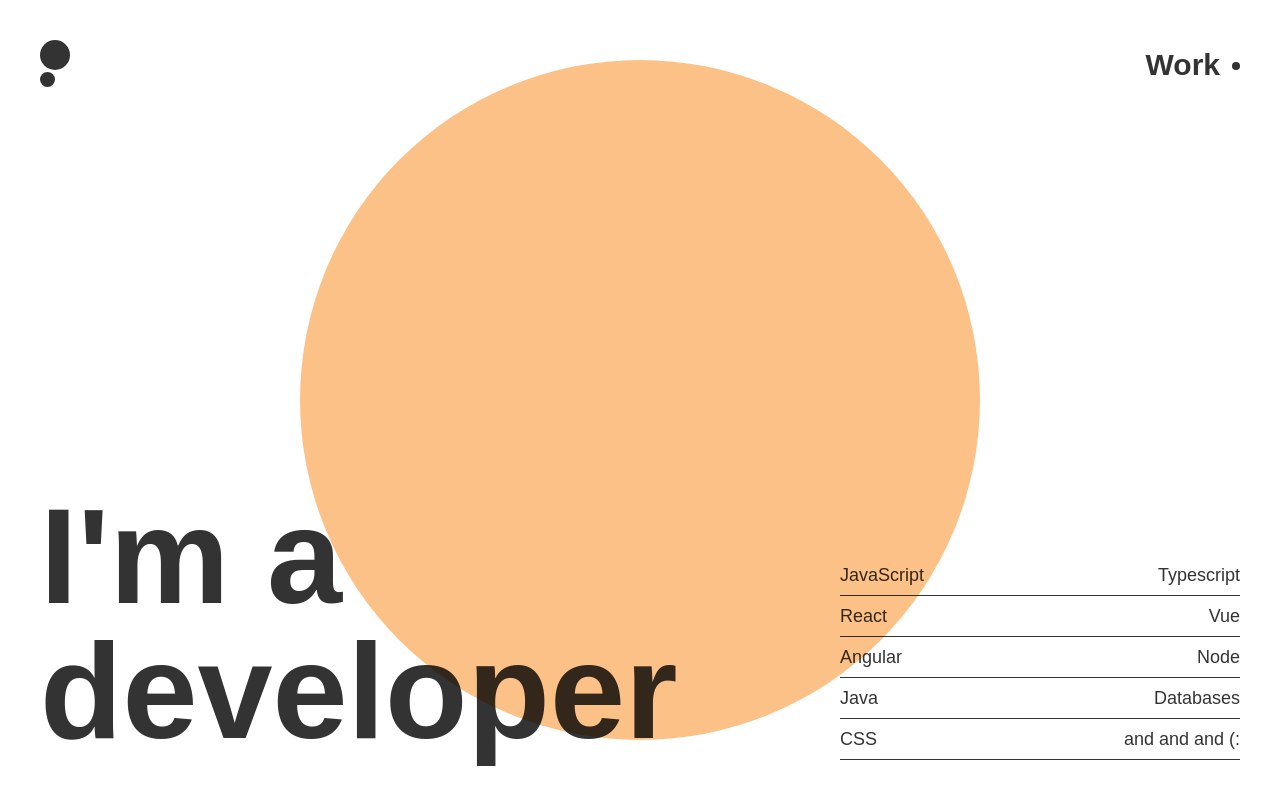
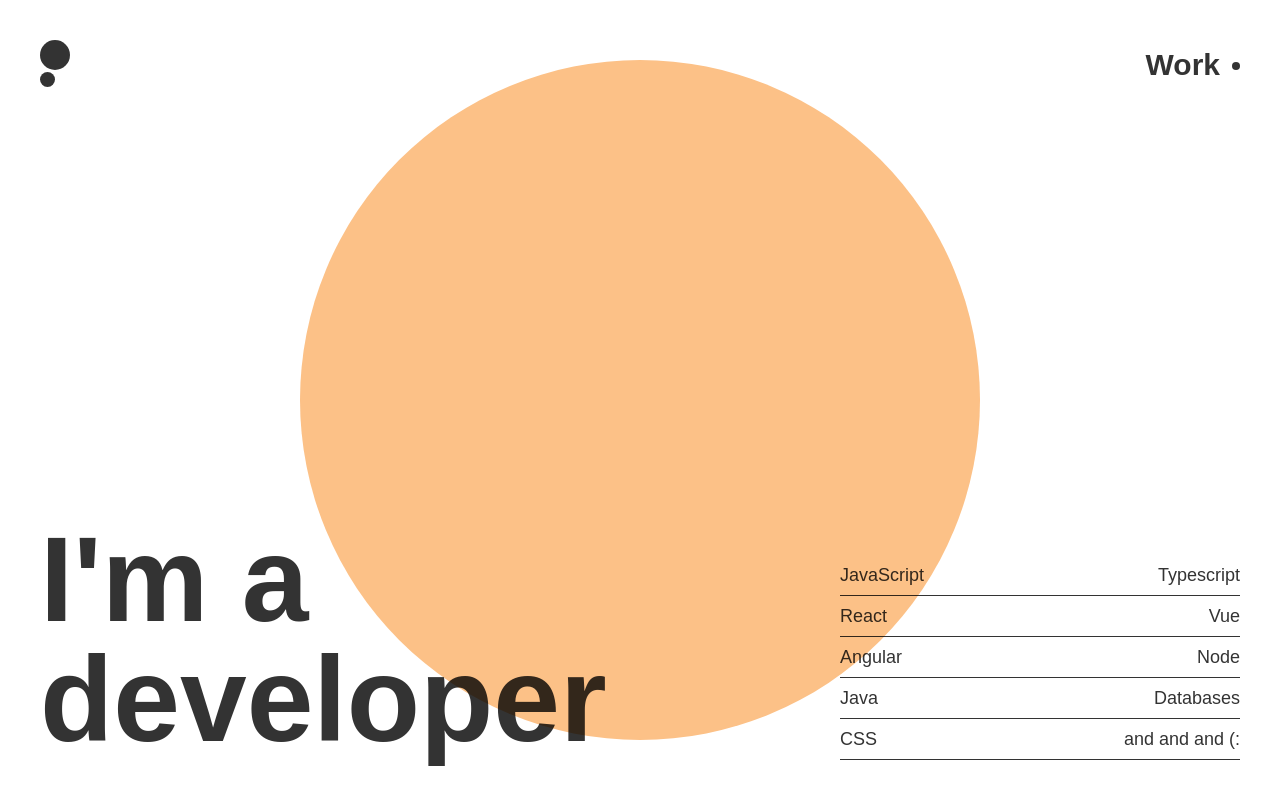
Before and after one commit to ph1p/ph1p.github.io, a Gatsby site: page /me in a window 1280 px wide. Built offline with nearby package versions, Linux system fonts and the light colour scheme; Gatsby itself is replaced by a stand-in of ours; some packages are replaced by stand-ins of ours.

Commit message:
feat(wrapper): add mainpage wrapper

```diff
--- /dev/null
+++ b/src/components/main/wrapper.js
@@ -0,0 +1,218 @@
+import React from 'react';
+import TransitionLink from 'gatsby-plugin-transition-link';
+import anime from 'animejs/lib/anime.es.js';
+import { rhythm } from '../../utils/typography';
+import { media } from '../../utils/styles';
+import Layout from '../layout';
+
+import styled from 'styled-components';
+
+const Wrapper = styled(Layout)`
+  position: relative;
+  height: 100vh;
+  padding: 40px;
+  ${media.phone`
+    padding: 20px;
+  `}
+`;
+
+const Main = styled.div`
+  position: relative;
+  z-index: 1;
+  height: 100%;
+  display: grid;
+  /* grid-template-columns: repeat(4, 1fr);
+  grid-template-rows: repeat(4, 1fr); */
+  grid-template-areas:
+    'logo navigation'
+    'bottomLeft bottomRight';
+  pointer-events: none;
+  .logo {
+    background-color: #999;
+  }
+  grid-template-columns: 1fr 1fr;
+
+  ${media.phone`
+    grid-template-areas:
+        'logo navigation'
+        'bottomLeft bottomLeft'
+        'bottomRight bottomRight';
+  `}
+`;
+
+const Logo = styled.div`
+  position: relative;
+
+  grid-area: logo;
+  &:after,
+  &:before {
+    content: '';
+    position: absolute;
+    transition: all 0.3s;
+    left: 0;
+    background-color: #000c;
+    border-radius: 100%;
+  }
+  &:after {
+    width: 30px;
+    height: 30px;
+  }
+  &:before {
+    width: 15px;
+    height: 15px;
+    top: 32px;
+  }
+`;
+
+const Navigation = styled.nav`
+  grid-area: navigation;
+  text-align: right;
+  font-weight: 600;
+  pointer-events: all;
+`;
+
+const NavItem = styled(TransitionLink)`
+  position: relative;
+  display: block;
+  font-size: ${rhythm(1)};
+  text-decoration: none;
+  padding: 0 ${props => (props.active ? '20px' : 0)} 0 0;
+  transition: all 0.3s;
+  color: #000c;
+  &:after {
+    content: '';
+    opacity: ${props => (props.active ? 1 : 0)};
+    top: 45%;
+    right: 0;
+    width: 8px;
+    height: 8px;
+    background-color: #000c;
+    border-radius: 100%;
+    position: absolute;
+    transition: all 0.4s;
+  }
+  &:hover {
+    padding: 0 20px 0 0;
+    &:after {
+      opacity: 1;
+    }
+  }
+`;
+
+const Circle = styled.div`
+  position: absolute;
+  left: 50%;
+  top: 50%;
+  transform: translate(-50%, -50%);
+  background-color: #fcc187;
+  height: 85vh;
+  width: 85vh;
+  border-radius: 100%;
+  transition: all 0.3s;
+`;
+
+const BottomLeft = styled.div`
+  align-self: end;
+  grid-area: bottomLeft;
+`;
+const BottomRight = styled.div`
+  grid-area: bottomRight;
+  align-self: end;
+  justify-self: right;
+  ${media.phone`
+    justify-self:auto;
+  `}
+`;
+
+class BlogIndex extends React.Component {
+  render() {
+    const { title, keywords, bottomLeft, bottomRight } = this.props;
+    return (
+      <Wrapper title={title} keywords={keywords}>
+        <Circle ref="circle" />
+        <Main>
+          <Logo />
+          <Navigation>
+            <NavItem
+              active="true"
+              to="/blog"
+              exit={{
+                trigger: ({ exit, node }) => {
+                  const skillsTl = anime.timeline({
+                    easing: 'cubicBezier(.5, .05, .1, .3)',
+                    duration: 1000,
+                    scale: {
+                      value: 1,
+                      duration: 0
+                    },
+                    transformOrigin: {
+                      duration: 0,
+                      value: '0 0 0'
+                    },
+                    translateX: {
+                      value: 0,
+                      duration: 0
+                    }
+                  });
+                  skillsTl.add({
+                    targets: [this.refs.bottomRight, this.refs.bottomLeft],
+                    opacity: {
+                      value: 0,
+                      duration: 400
+                    },
+                    scale: {
+                      value: 2,
+                      duration: 500
+                    }
+                  });
+
+                  const tl = anime.timeline({
+                    easing: 'cubicBezier(.5, .05, .1, .3)',
+                    transformOrigin: {
+                      duration: 0,
+                      value: '0 0 0'
+                    },
+                    scale: {
+                      value: 1,
+                      duration: 0
+                    },
+                    duration: 1000
+                  });
+                  tl.add({
+                    targets: this.refs.circle,
+                    translateY: {
+                      value: '-50%',
+                      duration: 0
+                    },
+                    translateX: {
+                      value: '-50%',
+                      duration: 0
+                    },
+                    scale: {
+                      value: 2,
+                      duration: 0
+                    },
+                    opacity: {
+                      value: 0,
+                      duration: 200
+                    }
+                  });
+                },
+                length: 1
+              }}
+              entry={{
+                delay: 0.5
+              }}
+            >
+              Work
+            </NavItem>
+          </Navigation>
+          <BottomLeft ref="bottomLeft">{bottomLeft}</BottomLeft>
+          <BottomRight ref="bottomRight">{bottomRight}</BottomRight>
+        </Main>
+      </Wrapper>
+    );
+  }
+}
+
+export default BlogIndex;
--- a/src/pages/index.js
+++ b/src/pages/index.js
@@ -39,6 +39,7 @@ const LogoWrapper = styled.div`
   pointer-events: none;
   width: ${largeCircleDiameter - 1}px;
   cursor: none;
+  height: 100vh;
   opacity: 0;
   .large-dot,
   .small-dot {
--- a/src/pages/me.js
+++ b/src/pages/me.js
@@ -1,65 +1,13 @@
 import React from 'react';
-import TransitionLink from 'gatsby-plugin-transition-link';
-import anime from 'animejs/lib/anime.es.js';
+import MainWrapper from '../components/main/wrapper';
 import { rhythm } from '../utils/typography';
+import { media } from '../utils/styles';
 
-import styled, { css } from 'styled-components';
-
-const sizes = {
-  desktop: 992,
-  tablet: 768,
-  phone: 576
-};
-
-// Iterate through the sizes and create a media template
-const media = Object.keys(sizes).reduce((acc, label) => {
-  acc[label] = (...args) => css`
-    @media (max-width: ${sizes[label] / 16}em) {
-      ${css(...args)}
-    }
-  `;
-
-  return acc;
-}, {});
-
-const Wrapper = styled.section`
-  position: relative;
-  height: 100vh;
-  padding: 40px;
-  ${media.phone`
-    padding: 20px;
-  `}
-`;
-
-const Main = styled.div`
-  position: relative;
-  z-index: 1;
-  height: 100%;
-  display: grid;
-  /* grid-template-columns: repeat(4, 1fr);
-  grid-template-rows: repeat(4, 1fr); */
-  grid-template-areas:
-    'logo navigation'
-    'title skills';
-  pointer-events: none;
-  .logo {
-    background-color: #999;
-  }
-  grid-template-columns: 1fr 1fr;
-
-  ${media.phone`
-    grid-template-areas:
-        'logo navigation'
-        'title title'
-        'skills skills';
-  `}
-`;
+import styled from 'styled-components';
 
 const Title = styled.div`
-  grid-area: title;
-  font-size: ${rhythm(4.5)};
-  line-height: ${rhythm(4.5)};
-  align-self: end;
+  font-size: ${rhythm(4)};
+  line-height: ${rhythm(4)};
   font-weight: 600;
 
   ${media.phone`
@@ -74,9 +22,6 @@ const Skills = styled.div`
   width: 50%;
   min-width: 400px;
 
-  grid-area: skills;
-  align-self: end;
-  justify-self: right;
 
   ${media.phone`
     width: 100%;
@@ -92,156 +37,20 @@ const Skill = styled.div`
   }
 `;
 
-const Logo = styled.div`
-  position: relative;
-
-  grid-area: logo;
-  &:after,
-  &:before {
-    content: '';
-    position: absolute;
-    transition: all 0.3s;
-    left: 0;
-    background-color: #000c;
-    border-radius: 100%;
-  }
-  &:after {
-    width: 30px;
-    height: 30px;
-  }
-  &:before {
-    width: 15px;
-    height: 15px;
-    top: 32px;
-  }
-`;
-
-const Navigation = styled.nav`
-  grid-area: navigation;
-  text-align: right;
-  font-weight: 600;
-  pointer-events: all;
-`;
-
-const NavItem = styled(TransitionLink)`
-  position: relative;
-  display: block;
-  font-size: ${rhythm(1)};
-  text-decoration: none;
-  padding: 0 ${props => (props.active ? '20px' : 0)} 0 0;
-  transition: all 0.3s;
-  color: #000c;
-  &:after {
-    content: '';
-    opacity: ${props => (props.active ? 1 : 0)};
-    top: 45%;
-    right: 0;
-    width: 8px;
-    height: 8px;
-    background-color: #000c;
-    border-radius: 100%;
-    position: absolute;
-    transition: all 0.4s;
-  }
-  &:hover {
-    padding: 0 20px 0 0;
-    &:after {
-      opacity: 1;
-    }
-  }
-`;
-
-const Circle = styled.div`
-  position: absolute;
-  left: 50%;
-  top: 50%;
-  transform: translate(-50%, -50%);
-  background-color: #fcc187;
-  height: 85vh;
-  width: 85vh;
-  border-radius: 100%;
-  transition: all 0.3s;
-`;
-
 class BlogIndex extends React.Component {
   render() {
     return (
-      <Wrapper title="Blog" keywords={[`blog`, `ph1p`]}>
-        <Circle ref="circle" />
-        <Main>
-          <Logo />
-          <Navigation>
-            <NavItem
-              active="true"
-              to="/blog"
-              exit={{
-                trigger: ({ exit, node }) => {
-                  const skillsTl = anime.timeline({
-                    easing: 'cubicBezier(.5, .05, .1, .3)',
-                    duration: 1000
-                  });
-                  skillsTl.add({
-                    translateX: {
-                      value: 50,
-                      duration: 200
-                    },
-                    opacity: {
-                      value: 0,
-                      duration: 100
-                    },
-                    targets: this.refs.skills
-                  });
-
-                  const tl = anime.timeline({
-                    easing: 'cubicBezier(.5, .05, .1, .3)',
-                    transformOrigin: {
-                      duration: 0,
-                      value: '0 0 0'
-                    },
-                    scale: {
-                      value: 1,
-                      duration: 0
-                    },
-                    duration: 1000
-                  });
-                  tl.add({
-                    translateY: {
-                      value: '-50%',
-                      duration: 0
-                    },
-                    translateX: {
-                      value: '-50%',
-                      duration: 0
-                    },
-                    targets: this.refs.circle,
-                    scale: {
-                      value: 2,
-                      duration: 0
-                    },
-                    opacity: {
-                      value: 0,
-                      duration: 200
-                    }
-                  });
-                },
-                length: 1
-              }}
-              entry={{
-                delay: 0.6
-              }}
-            >
-              Work
-            </NavItem>
-            {/* <NavItem>Tech</NavItem>
-            <NavItem>Me</NavItem> */}
-          </Navigation>
-
+      <MainWrapper
+        title="Work"
+        keywords={[`work`, `ph1p`]}
+        bottomLeft={(
           <Title>
             I'm a<br />
             developer
           </Title>
-
-          <Skills ref="skills">
+        )}
+        bottomRight={(
+          <Skills>
             <Skill>JavaScript</Skill>
             <Skill>Typescript</Skill>
             <Skill>React</Skill>
@@ -253,8 +62,8 @@ class BlogIndex extends React.Component {
             <Skill>CSS</Skill>
             <Skill>and and and (:</Skill>
           </Skills>
-        </Main>
-      </Wrapper>
+        )}
+      />
     );
   }
 }
--- /dev/null
+++ b/src/utils/styles.js
@@ -0,0 +1,18 @@
+import { css } from 'styled-components';
+
+const sizes = {
+  desktop: 992,
+  tablet: 768,
+  phone: 576
+};
+
+// Iterate through the sizes and create a media template
+export const media = Object.keys(sizes).reduce((acc, label) => {
+  acc[label] = (...args) => css`
+    @media (max-width: ${sizes[label] / 16}em) {
+      ${css(...args)}
+    }
+  `;
+
+  return acc;
+}, {});
```
